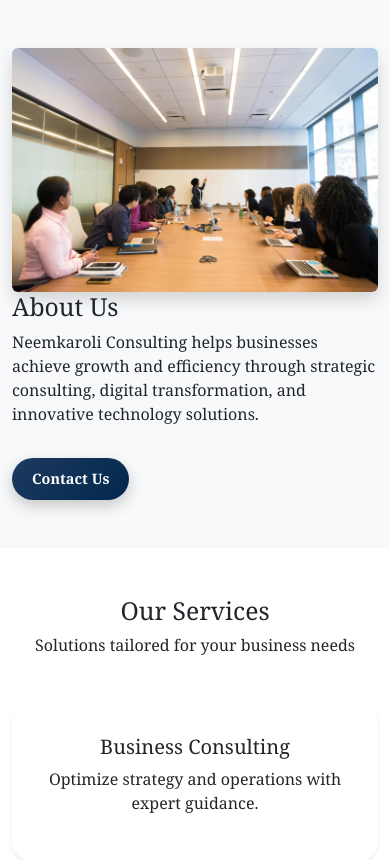
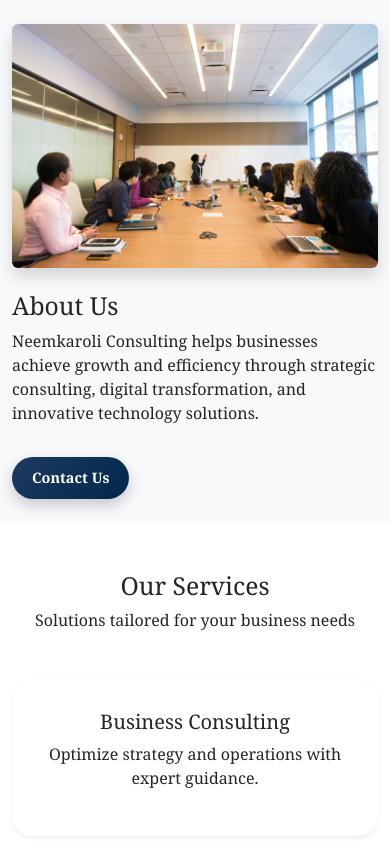
Before and after one commit to neemkaroli12/Neemkaroli-_Consulting, a Django app: page / in a window 390 px wide. Shown: the part 526-1386 px from the top of the page. Run offline with Django 5.2, Linux system fonts and the light colour scheme.

Commit message:
home.html

```diff
--- a/consulting_app/templates/home.html
+++ b/consulting_app/templates/home.html
@@ -23,13 +23,13 @@
   </div>
 </section>
 
-<section id="about" class="py-5 bg-light">
+<section id="about" class="py-4 bg-light">
   <div class="container">
     <div class="row align-items-center">
       <div class="col-md-6" data-aos="fade-right">
         <img src="{% static 'images/pexels-divinetechygirl-1181396.jpg' %}" class="img-fluid rounded shadow" alt="About Us">
       </div>
-      <div class="col-md-6" data-aos="fade-left">
+      <div class="col-md-6 about" data-aos="fade-left">
         <h2>About Us</h2>
         <p>Neemkaroli Consulting helps businesses achieve growth and efficiency through strategic consulting, digital transformation, and innovative technology solutions.</p>
         <a href="#contact" class="btn btn-primary-custom mt-3">Contact Us</a>
@@ -141,6 +141,12 @@
   .hero-content h1{ font-size:2rem; }
   .hero-content p{ font-size:1rem; }
   .btn-primary-custom, .btn-outline-custom{ padding:10px 20px; font-size:0.9rem; }
+
+}
+@media(max-width:576px){
+  .about{
+    margin-top:23px;
+  }
 }
 </style>
 
```
